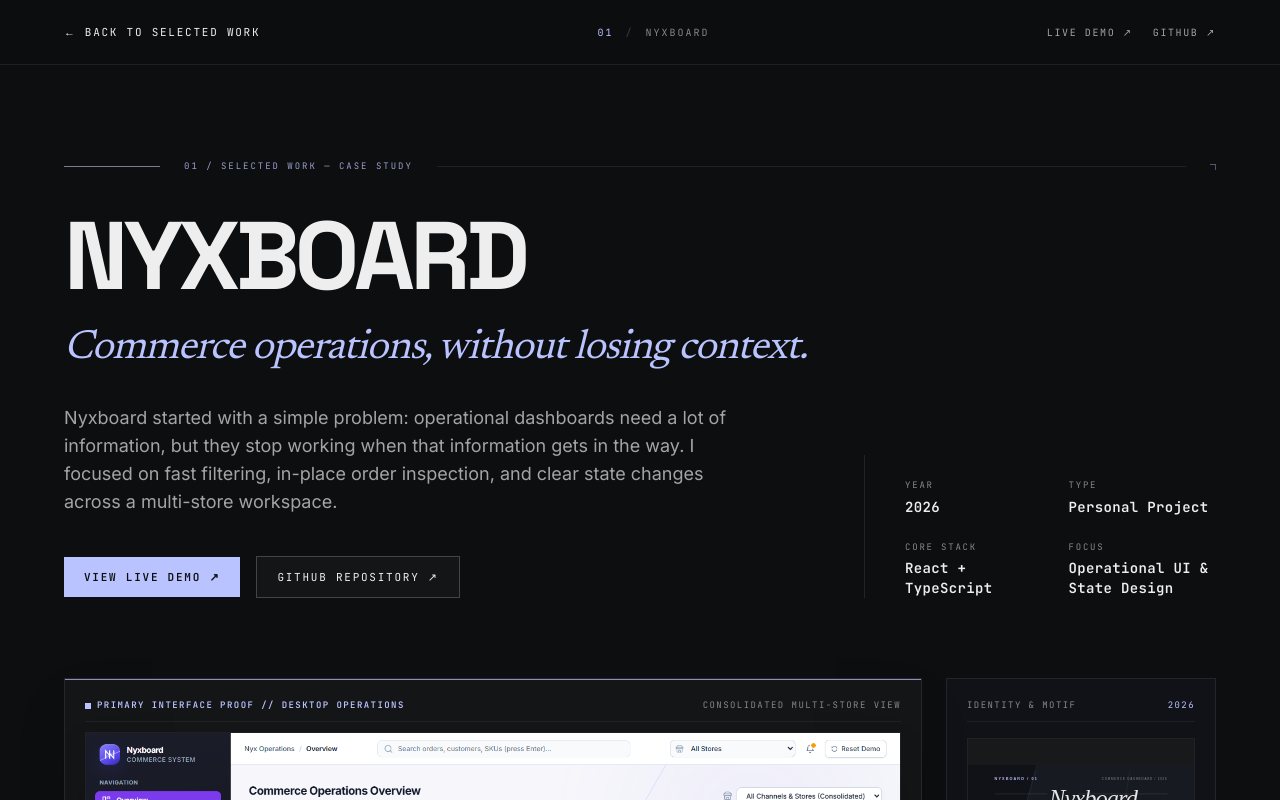
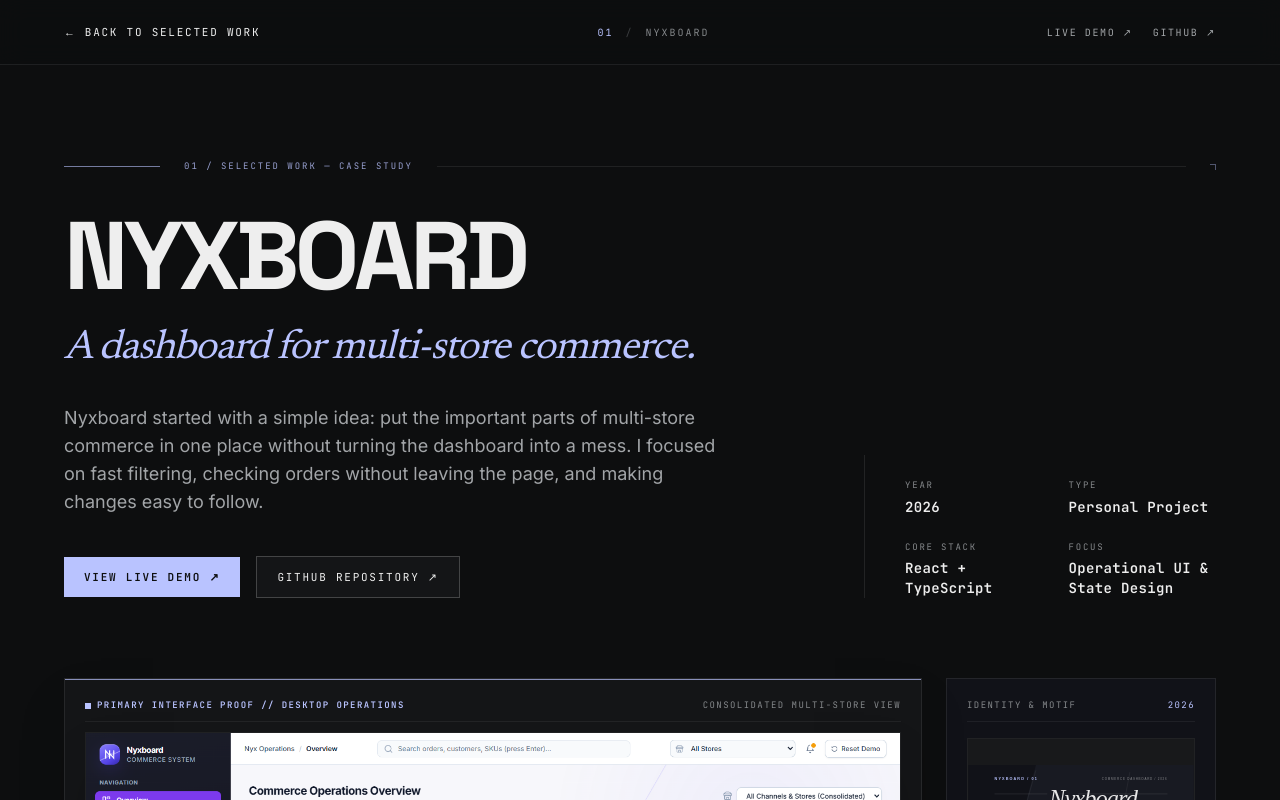
Before and after one commit to DRGYZ/portfolio, a Next.js app: page /work/nyxboard in a window 1280 px wide. Shown: the top 800 px of the page. Built offline with nearby package versions, Linux system fonts and the light colour scheme.

Commit message:
copy(nyxboard): update case study intro copy and subtitle

```diff
--- a/components/case-study/NyxboardCaseStudy.tsx
+++ b/components/case-study/NyxboardCaseStudy.tsx
@@ -47,7 +47,7 @@ export function NyxboardCaseStudy() {
               transition={{ duration: 0.6, delay: 0.15, ease: [0.16, 1, 0.3, 1] }}
               className="mt-6 font-editorial text-[clamp(1.6rem,3.2vw,3rem)] italic leading-[1.12] tracking-[-0.03em] text-accent"
             >
-              Commerce operations, without losing context.
+              A dashboard for multi-store commerce.
             </motion.p>
 
             <motion.p
@@ -56,9 +56,7 @@ export function NyxboardCaseStudy() {
               transition={{ duration: 0.6, delay: 0.25, ease: [0.16, 1, 0.3, 1] }}
               className="mt-8 max-w-2xl text-base leading-relaxed text-primary-muted sm:text-lg"
             >
-              Nyxboard started with a simple problem: operational dashboards need a lot of information, but they stop
-              working when that information gets in the way. I focused on fast filtering, in-place order inspection,
-              and clear state changes across a multi-store workspace.
+              Nyxboard started with a simple idea: put the important parts of multi-store commerce in one place without turning the dashboard into a mess. I focused on fast filtering, checking orders without leaving the page, and making changes easy to follow.
             </motion.p>
 
             <motion.div
```
